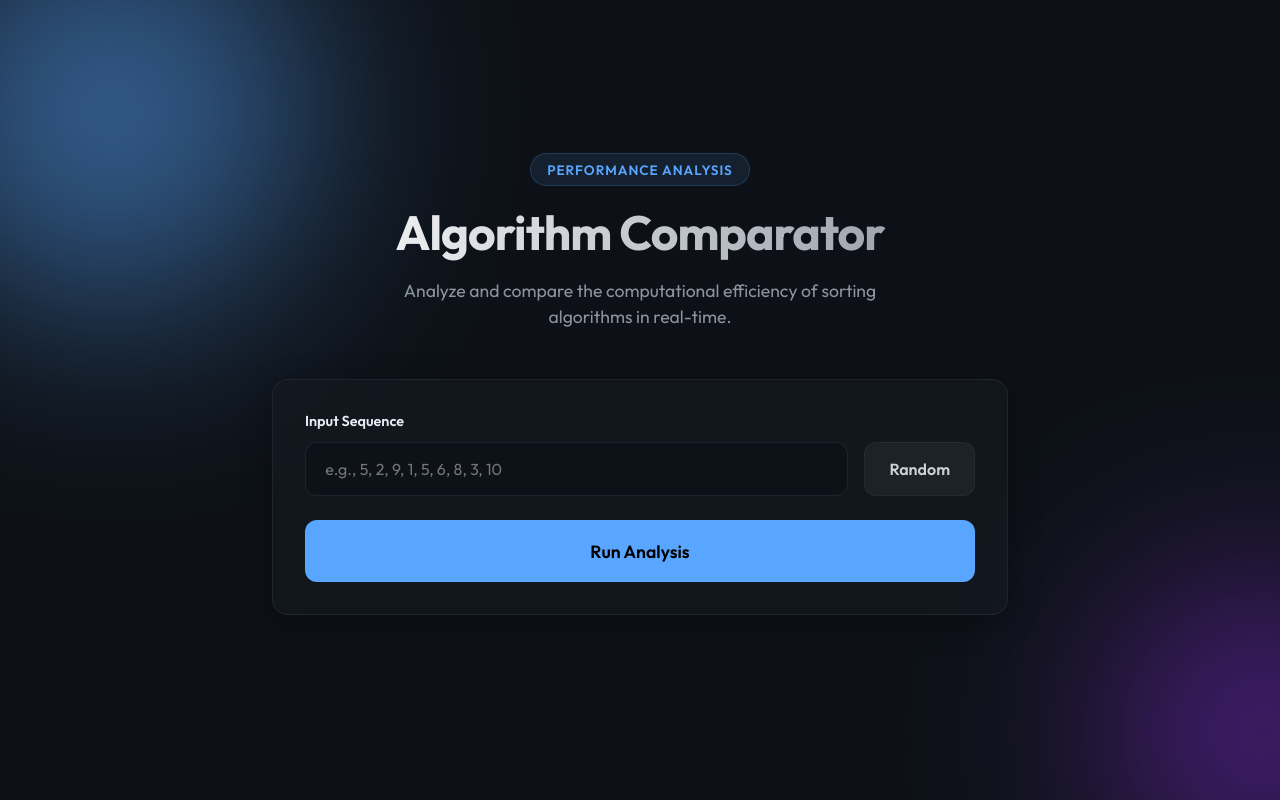
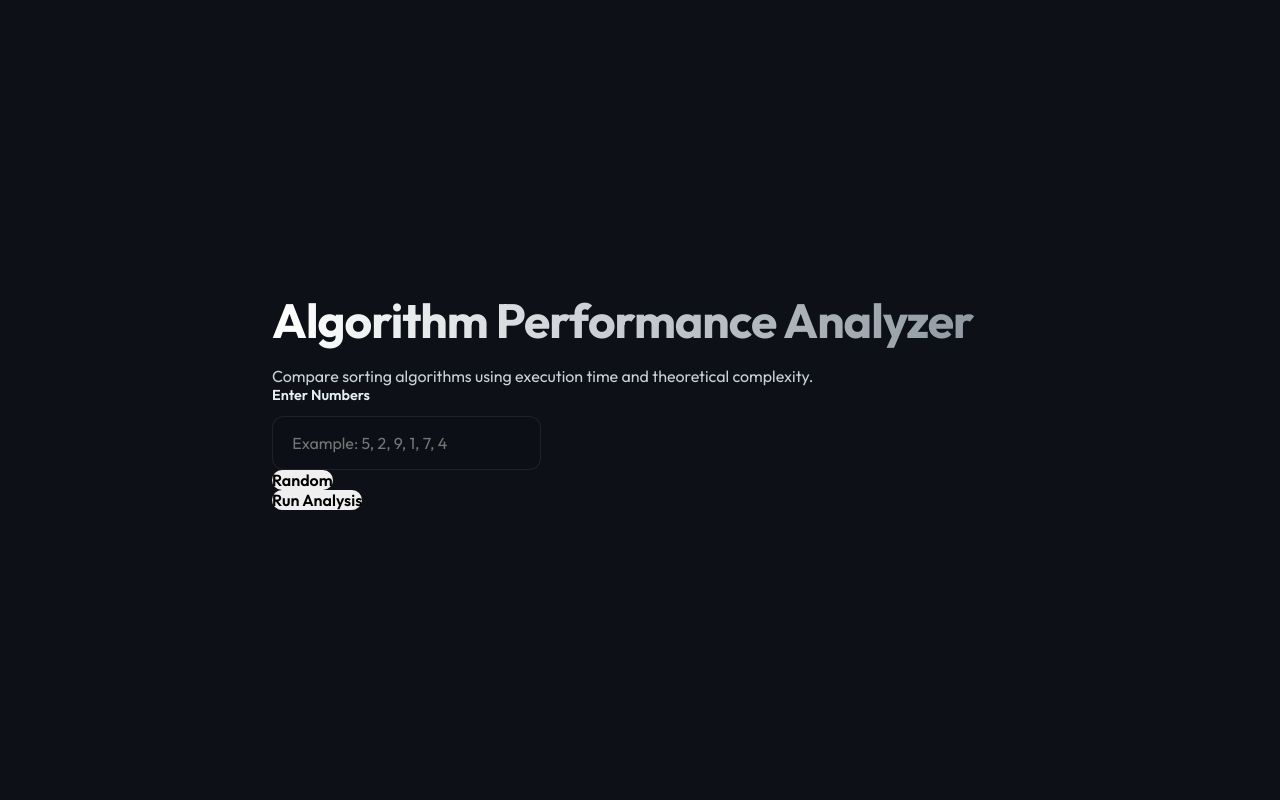
Before and after one commit to surinenishreyansh-ux/Algorithm-Performance-Analyzer, a Flask app: page / in a window 1280 px wide. Run offline with Flask 3, Linux system fonts and the light colour scheme.

Commit message:
Update index.html

```diff
--- a/templates/index.html
+++ b/templates/index.html
@@ -3,140 +3,179 @@
 <head>
     <meta charset="UTF-8">
     <meta name="viewport" content="width=device-width, initial-scale=1.0">
-    <title>Sorting Complexity Comparator</title>
+    <title>Algorithm Performance Analyzer</title>
+
     <link rel="preconnect" href="https://fonts.googleapis.com">
-    <link rel="preconnect" href="https://fonts.gstatic.com" crossorigin>
-    <link href="https://fonts.googleapis.com/css2?family=Outfit:wght@300;400;600;700&display=swap" rel="stylesheet">
+    <link href="https://fonts.googleapis.com/css2?family=Outfit:wght@300;400;500;600;700&display=swap" rel="stylesheet">
+
     <link rel="stylesheet" href="{{ url_for('static', filename='style.css') }}">
 </head>
 <body>
-    <div class="background-shapes">
-        <div class="shape shape-1"></div>
-        <div class="shape shape-2"></div>
+
+<div class="container">
+
+    <div class="header">
+        <h1>Algorithm Performance Analyzer</h1>
+        <p>
+            Compare sorting algorithms using execution time
+            and theoretical complexity.
+        </p>
     </div>
 
-    <div class="container">
-        <header>
-            <div class="badge">Performance Analysis</div>
-            <h1>Algorithm Comparator</h1>
-            <p>Analyze and compare the computational efficiency of sorting algorithms in real-time.</p>
-        </header>
+    <div class="input-box">
+        <label>Enter Numbers</label>
 
-        <main>
-            <div class="input-section">
-                <label for="numbers">Input Sequence</label>
-                <div class="input-wrapper">
-                    <input type="text" id="numbers" placeholder="e.g., 5, 2, 9, 1, 5, 6, 8, 3, 10" autocomplete="off">
-                    <button id="generateBtn" onclick="generateRandom()" class="btn-secondary">Random</button>
-                </div>
-                <button onclick="compareSorts()" class="btn-primary" id="compareBtn">
-                    <span class="btn-text">Run Analysis</span>
-                    <div class="loader" id="loader"></div>
+        <div class="input-group">
+            <input
+                type="text"
+                id="numbers"
+                placeholder="Example: 5, 2, 9, 1, 7, 4"
+            >
+
+            <button onclick="generateRandom()" class="random-btn">
+                Random
             </button>
         </div>
 
-            <div class="error-message" id="error"></div>
+        <button onclick="compareSorts()" id="compareBtn">
+            Run Analysis
+        </button>
+    </div>
 
-            <div class="results-container" id="results">
-                <!-- Results will be injected here via JS -->
-            </div>
-        </main>
+    <div id="error" class="error-message"></div>
+
+    <div class="results" id="results"></div>
+
 </div>
 
 <script>
+
 function generateRandom() {
-        const count = Math.floor(Math.random() * 2000) + 1000;
-        const arr = Array.from({length: count}, () => Math.floor(Math.random() * 10000));
-        document.getElementById("numbers").value = arr.join(", ");
+    const count = Math.floor(Math.random() * 20) + 10;
+
+    const arr = Array.from(
+        { length: count },
+        () => Math.floor(Math.random() * 100)
+    );
+
+    document.getElementById('numbers').value =
+        arr.join(', ');
 }
 
+
 async function compareSorts() {
-        const numbers = document.getElementById("numbers").value;
-        const btnText = document.querySelector('.btn-text');
-        const loader = document.getElementById('loader');
-        const errorDiv = document.getElementById('error');
-        const resultsDiv = document.getElementById('results');
+
+    const numbers =
+        document.getElementById('numbers').value;
+
+    const errorDiv =
+        document.getElementById('error');
+
+    const resultsDiv =
+        document.getElementById('results');
 
     if (!numbers.trim()) {
-            errorDiv.textContent = "Please enter some numbers or generate a random sequence.";
-            errorDiv.style.display = "block";
+
+        errorDiv.style.display = 'block';
+        errorDiv.innerText =
+            'Please enter numbers.';
+
         return;
     }
 
-        errorDiv.style.display = "none";
-        btnText.style.display = 'none';
-        loader.style.display = 'block';
-        resultsDiv.classList.remove('show');
+    errorDiv.style.display = 'none';
 
     try {
+
         const response = await fetch('/sort', {
             method: 'POST',
+
             headers: {
                 'Content-Type': 'application/json'
             },
-                body: JSON.stringify({ numbers })
+
+            body: JSON.stringify({
+                numbers
+            })
         });
 
         const data = await response.json();
 
-            if (response.ok) {
-                // Determine the winner
-                const bTime = parseFloat(data.bubble_time);
-                const mTime = parseFloat(data.merge_time);
-                const bubbleWinner = bTime <= mTime ? 'winner' : '';
-                const mergeWinner = mTime < bTime ? 'winner' : '';
+        if (!response.ok) {
+            errorDiv.style.display = 'block';
+            errorDiv.innerText =
+                data.error;
+
+            return;
+        }
+
+        const bubbleTime =
+            parseFloat(data.bubble_time);
+
+        const mergeTime =
+            parseFloat(data.merge_time);
+
+        const bubbleWinner =
+            bubbleTime <= mergeTime
+                ? 'winner'
+                : '';
+
+        const mergeWinner =
+            mergeTime < bubbleTime
+                ? 'winner'
+                : '';
 
         resultsDiv.innerHTML = `
-                    <div class="card ${bubbleWinner}" style="--animation-order: 1">
-                        <div class="card-header">
-                            <h3>Bubble Sort</h3>
-                            ${bubbleWinner ? '<span class="fastest-badge">Fastest</span>' : ''}
-                        </div>
-                        <div class="metrics">
-                            <div class="metric">
-                                <span class="metric-label">Time Complexity</span>
-                                <span class="metric-value">${data.bubble_complexity}</span>
-                            </div>
-                            <div class="metric">
-                                <span class="metric-label">Execution Time</span>
-                                <span class="metric-value highlight">${data.bubble_time} <span class="unit">sec</span></span>
-                            </div>
-                        </div>
+            <div class="card ${bubbleWinner}">
+                <h2>Bubble Sort</h2>
+
+                <p>
+                    <strong>Complexity:</strong>
+                    ${data.bubble_complexity}
+                </p>
+
+                <p>
+                    <strong>Execution Time:</strong>
+                    ${data.bubble_time} sec
+                </p>
+
+                <p>
+                    <strong>Sorted Array:</strong>
+                    ${data.bubble_sorted.join(", ")}
+                </p>
             </div>
 
-                    <div class="card ${mergeWinner}" style="--animation-order: 2">
-                        <div class="card-header">
-                            <h3>Merge Sort</h3>
-                            ${mergeWinner ? '<span class="fastest-badge">Fastest</span>' : ''}
-                        </div>
-                        <div class="metrics">
-                            <div class="metric">
-                                <span class="metric-label">Time Complexity</span>
-                                <span class="metric-value">${data.merge_complexity}</span>
-                            </div>
-                            <div class="metric">
-                                <span class="metric-label">Execution Time</span>
-                                <span class="metric-value highlight">${data.merge_time} <span class="unit">sec</span></span>
-                            </div>
-                        </div>
+            <div class="card ${mergeWinner}">
+                <h2>Merge Sort</h2>
+
+                <p>
+                    <strong>Complexity:</strong>
+                    ${data.merge_complexity}
+                </p>
+
+                <p>
+                    <strong>Execution Time:</strong>
+                    ${data.merge_time} sec
+                </p>
+
+                <p>
+                    <strong>Sorted Array:</strong>
+                    ${data.merge_sorted.join(", ")}
+                </p>
             </div>
         `;
+    }
 
-                // Trigger reflow to restart animation
-                void resultsDiv.offsetWidth;
-                resultsDiv.classList.add('show');
-            } else {
-                errorDiv.textContent = data.error || "An error occurred during processing.";
-                errorDiv.style.display = "block";
-            }
-        } catch (error) {
-            errorDiv.textContent = "Failed to connect to the server.";
-            errorDiv.style.display = "block";
-        } finally {
-            btnText.style.display = 'block';
-            loader.style.display = 'none';
+    catch (error) {
+
+        errorDiv.style.display = 'block';
+
+        errorDiv.innerText =
+            'Server connection failed.';
     }
 }
+
 </script>
+
 </body>
 </html>
```
Lines whose indentation alone changed are shown as unchanged.
